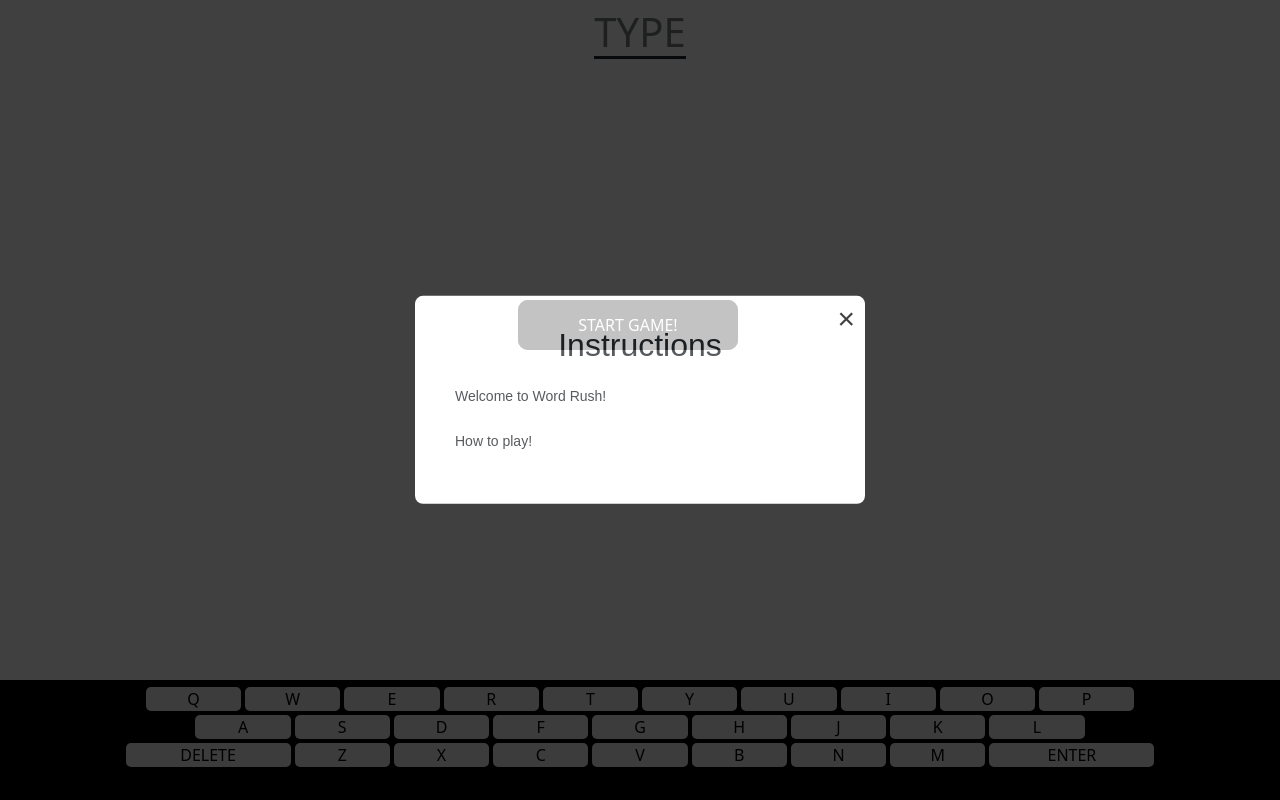
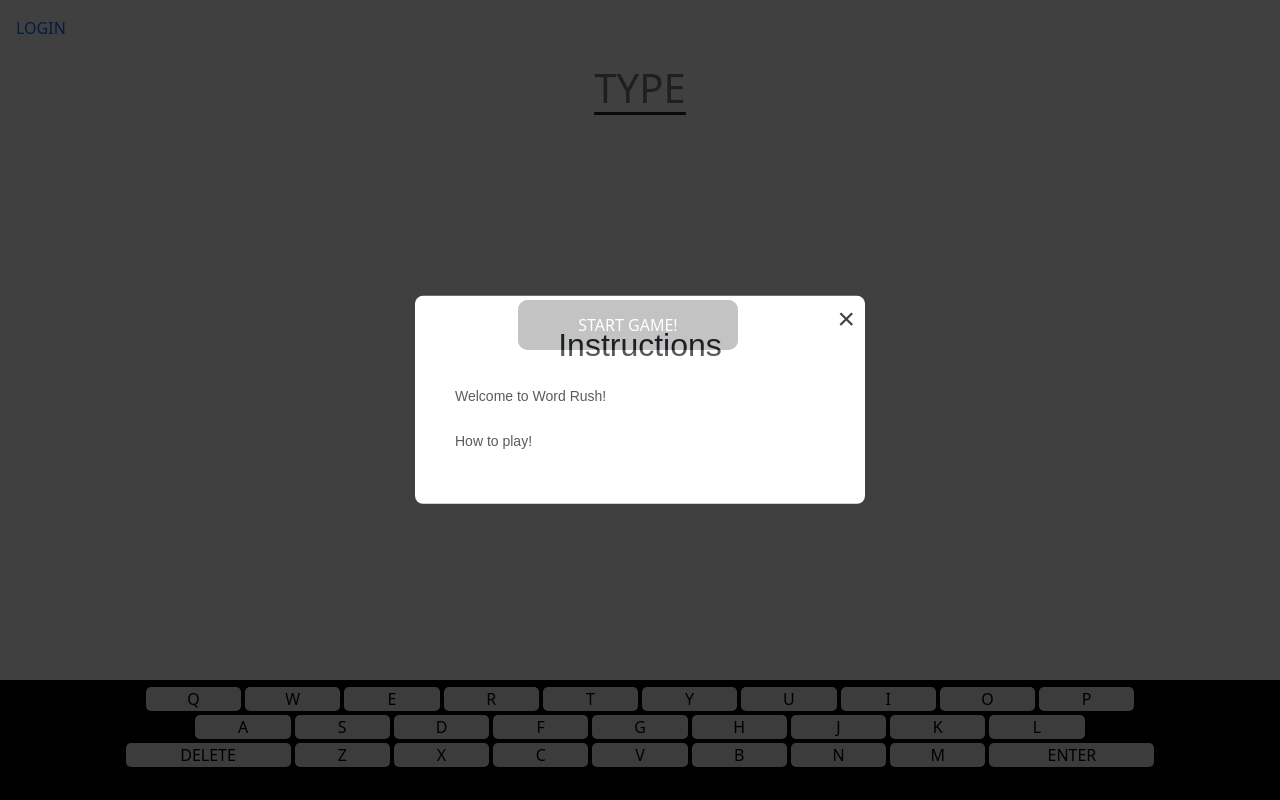
Before and after one commit to shadowblade11/Word-Rush, a Flask app: page / in a window 1280 px wide. Run offline with Flask 2, Linux system fonts and the light colour scheme.

Commit message:
added a navbar for login

```diff
--- a/app/templates/index.html
+++ b/app/templates/index.html
@@ -16,6 +16,9 @@
     <script src="https://ajax.googleapis.com/ajax/libs/jquery/3.6.0/jquery.min.js"></script>
 </head>
 <body>
+    <nav class="navbar navbar-expand-lg">
+        <a class="nav-link" href="{{ url_for('login') }}">LOGIN</a>
+    </nav>
     <div class="container-popup">
         <div class="popup">
             <button id="close">&times;</button>
```
